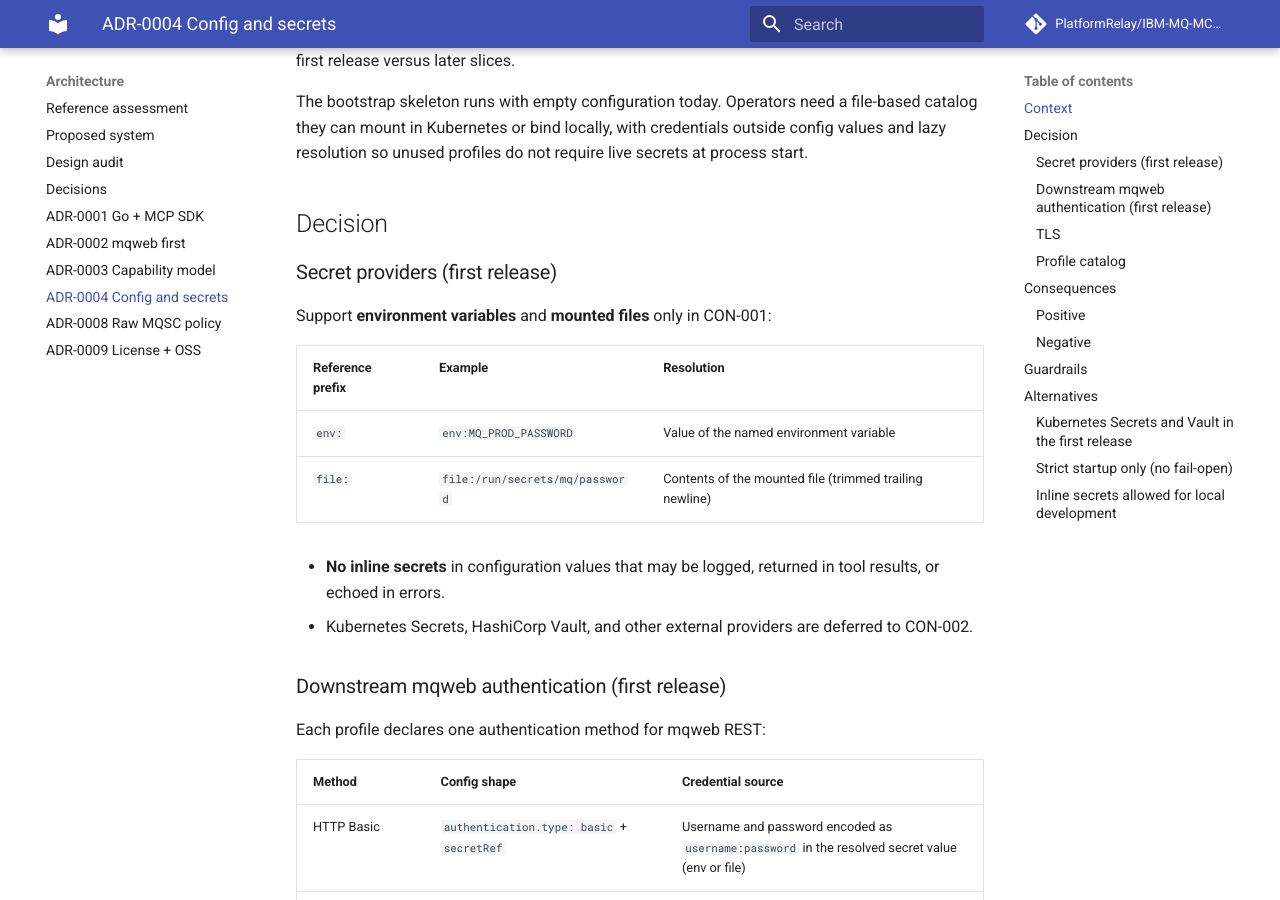
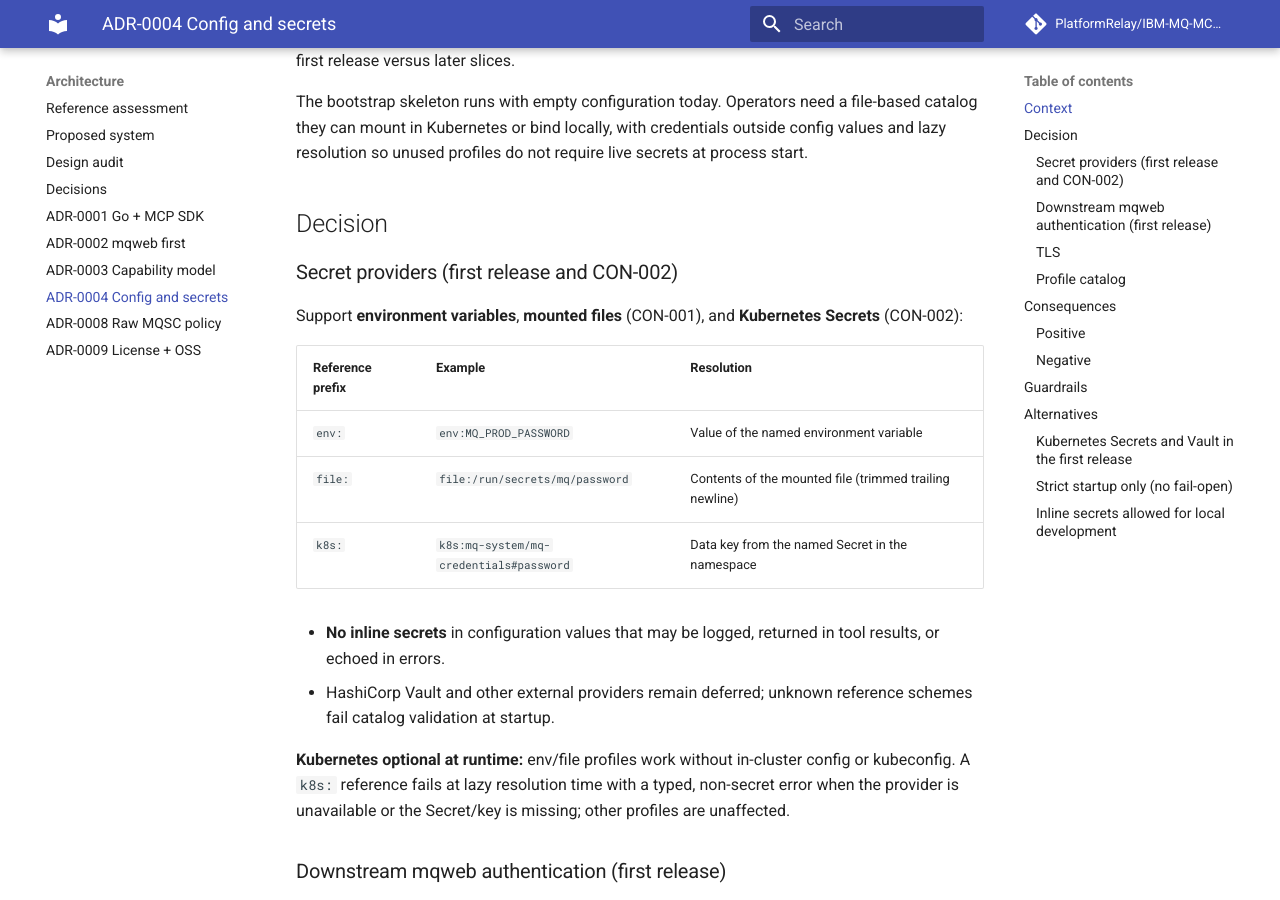
Before and after one commit to PlatformRelay/IBM-MQ-MCP-Server, an MkDocs documentation site: the page built from docs/adr/0004-configuration-and-secrets.md, in a window 1280 px wide and 900 px high, scrolled down 399 px. Built offline with MkDocs 1.6.1 and Material for MkDocs 9.7.7, drawn with Linux system fonts in a browser that asks for light colours; comment, search, counter and statistics services are not loaded; some of the changed text lies outside the part shown.

Commit message:
:memo: docs(con-002): amend ADR-0004 and refresh roadmap statuses
Document the k8s secret scheme, defer Vault, and mark shipped INS/MSG/OUT/
ADM/POL/CON-001 stories done with tip SHAs on the roadmap.

```diff
--- a/docs/adr/0004-configuration-and-secrets.md
+++ b/docs/adr/0004-configuration-and-secrets.md
@@ -17,19 +17,26 @@ secrets at process start.
 
 ## Decision
 
-### Secret providers (first release)
+### Secret providers (first release and CON-002)
 
-Support **environment variables** and **mounted files** only in CON-001:
+Support **environment variables**, **mounted files** (CON-001), and **Kubernetes
+Secrets** (CON-002):
 
 | Reference prefix | Example | Resolution |
 | --- | --- | --- |
 | `env:` | `env:MQ_PROD_PASSWORD` | Value of the named environment variable |
 | `file:` | `file:/run/secrets/mq/password` | Contents of the mounted file (trimmed trailing newline) |
+| `k8s:` | `k8s:mq-system/mq-credentials#password` | Data key from the named Secret in the namespace |
 
 - **No inline secrets** in configuration values that may be logged, returned in
   tool results, or echoed in errors.
-- Kubernetes Secrets, HashiCorp Vault, and other external providers are deferred
-  to CON-002.
+- HashiCorp Vault and other external providers remain deferred; unknown reference
+  schemes fail catalog validation at startup.
+
+**Kubernetes optional at runtime:** env/file profiles work without in-cluster
+config or kubeconfig. A `k8s:` reference fails at lazy resolution time with a
+typed, non-secret error when the provider is unavailable or the Secret/key is
+missing; other profiles are unaffected.
 
 ### Downstream mqweb authentication (first release)
 
@@ -70,7 +77,7 @@ per-profile client pool; HTTP to mqweb stays behind the adapter layer (ADR-0002)
 
 ### Positive
 
-- CON-001 can ship without Kubernetes or Vault SDK dependencies.
+- CON-001 can ship without Vault SDK dependencies; K8s client-go added in CON-002.
 - Env and file refs match common container and local-dev patterns.
 - Lazy resolution avoids requiring every profile's secrets at pod start.
 - Fail-open startup keeps multi-profile servers usable when one credential
@@ -97,8 +104,9 @@ per-profile client pool; HTTP to mqweb stays behind the adapter layer (ADR-0002)
 
 ### Kubernetes Secrets and Vault in the first release
 
-Rejected because it expands provider scope, test matrix, and delivery dependencies
-before the catalog and mqweb adapter contract are proven.
+Rejected for CON-001 because it expanded provider scope before the catalog
+contract was proven. **CON-002** adds Kubernetes Secrets via the `k8s:` scheme;
+Vault remains deferred.
 
 ### Strict startup only (no fail-open)
 
```
Also changed, not shown: agent-context/roadmap.md (+15 -16 lines), agent-context/stories/CON-002.md (+8 -1 lines), docs/configuration.md (+4 -2 lines), openspec/changes/connection-profiles-and-policy/tasks.md (+1 -1 lines).
